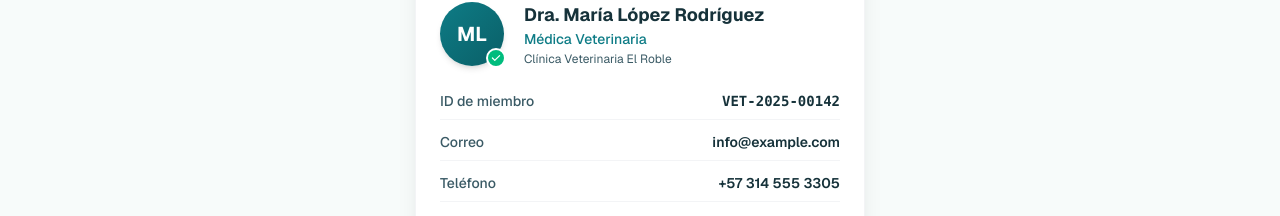
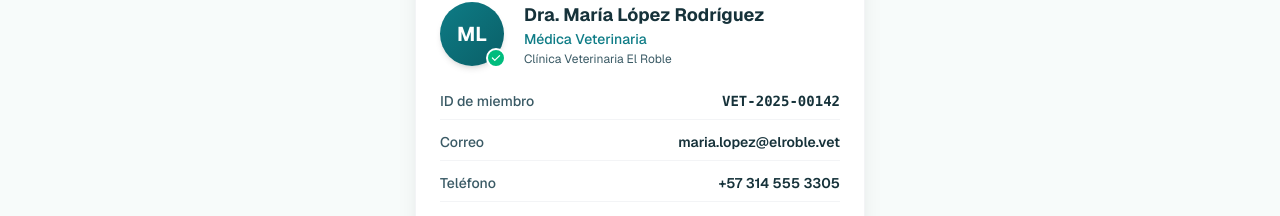
Before and after one commit to AutoSlop/vetuno, a Next.js app: page /producto in a window 1280 px wide. Shown: the part 2508-2724 px from the top of the page. Built offline with nearby package versions, Linux system fonts and the light colour scheme.

Commit message:
feat: Actualizar el producto existente de Vetuno. Agrega una sección visible e

```diff
--- a/app/components/MembershipCard.tsx
+++ b/app/components/MembershipCard.tsx
@@ -79,7 +79,7 @@ export default function MembershipCard() {
             </div>
             <div className="flex items-center justify-between border-b border-gray-100 pb-2">
               <span className="font-medium text-text-light">Correo</span>
-              <span className="font-semibold text-text">info@example.com</span>
+              <span className="font-semibold text-text">maria.lopez@elroble.vet</span>
             </div>
             <div className="flex items-center justify-between border-b border-gray-100 pb-2">
               <span className="font-medium text-text-light">Teléfono</span>
```
